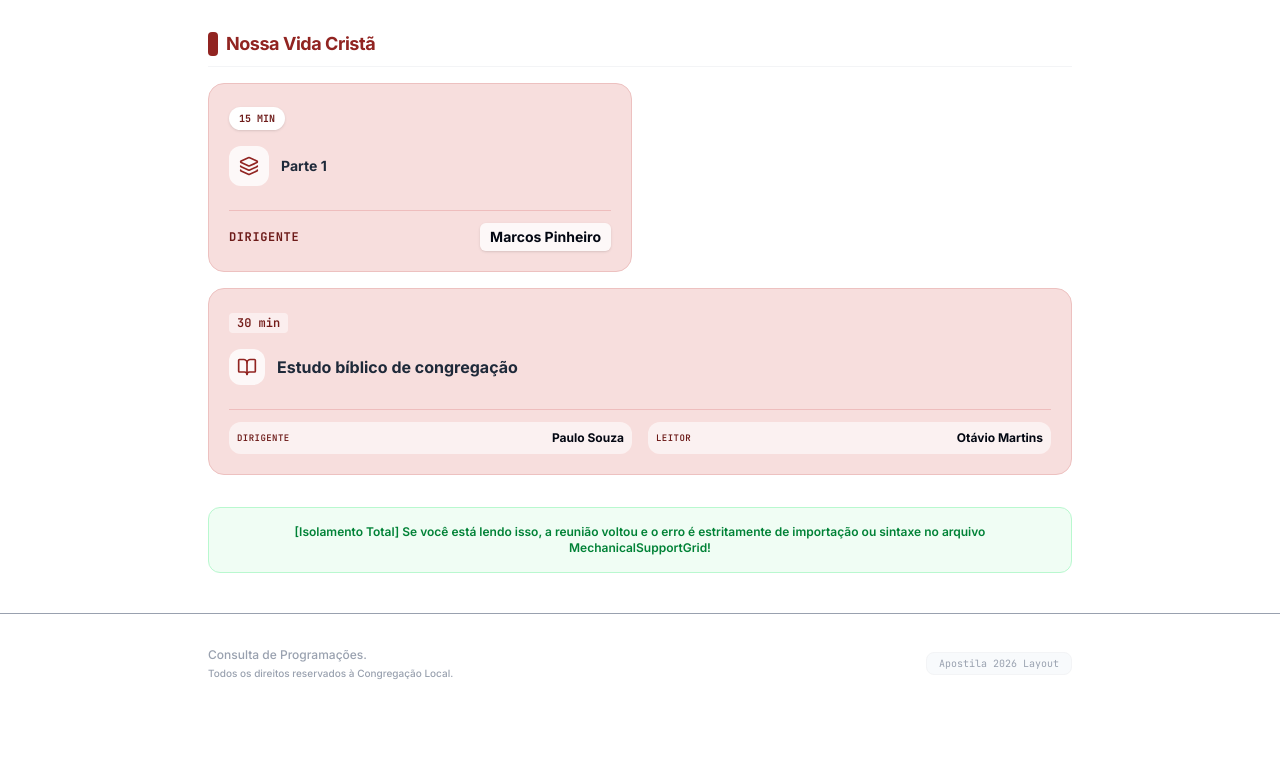
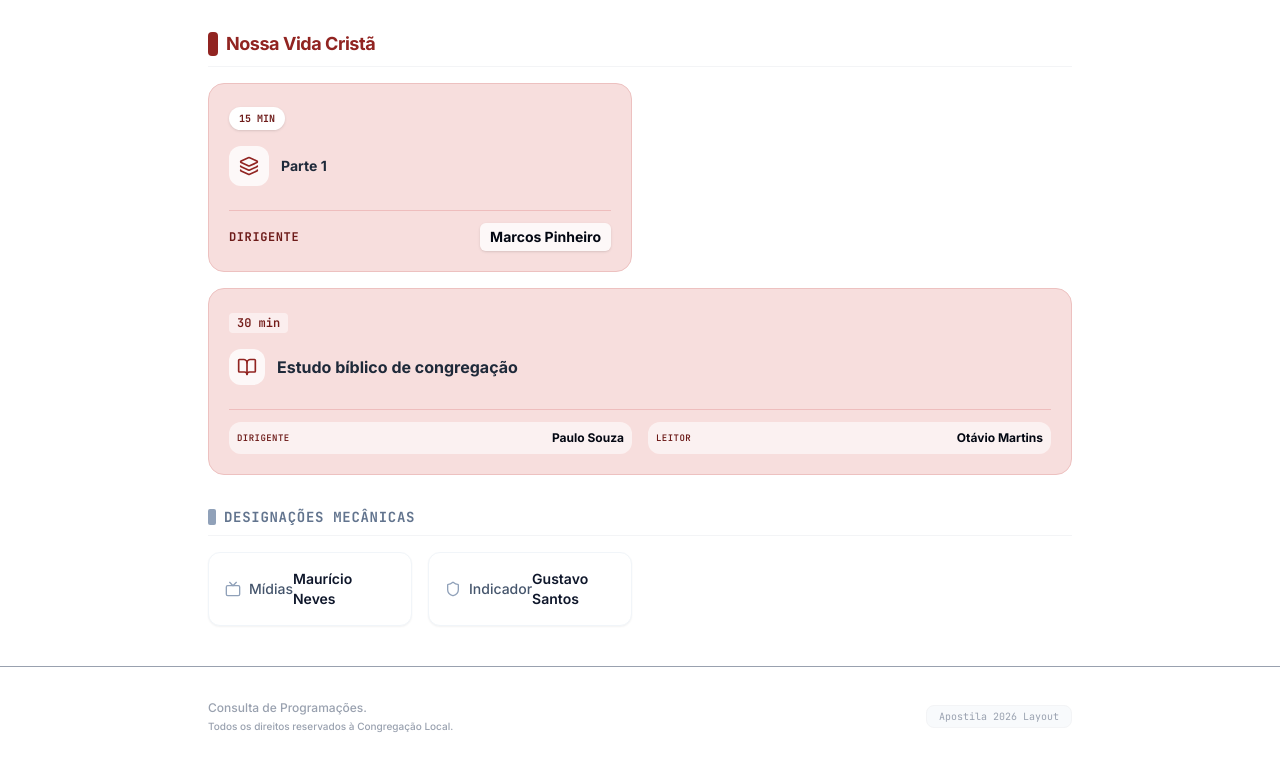
Before and after one commit to Sivuca73/appcontrole-web, a React (Vite) app: page / in a window 1280 px wide. Shown: the part 1192-1958 px from the top of the page. Before the commit the page ends 1905 px from the top, so only its background shows below. Built offline with nearby package versions, Linux system fonts and the light colour scheme; no server answers; the database is empty.

Commit message:
Update MeetingMidweek.tsx

```diff
--- a/src/components/MeetingMidweek.tsx
+++ b/src/components/MeetingMidweek.tsx
@@ -15,6 +15,9 @@ import {
 } from 'lucide-react';
 import { SecaoVidaMinisterio, DesignacoesMecanicas } from '../types';
 
+// ADICIONADO: O import que estava faltando e causando o erro!
+import { MechanicalSupportGrid } from './MechanicalSupportGrid';
+
 interface MeetingMidweekProps {
   key?: string;
   meioSemana?: SecaoVidaMinisterio;
@@ -22,6 +25,7 @@ interface MeetingMidweekProps {
 }
 
 export function MeetingMidweek({ meioSemana, mecanicas }: MeetingMidweekProps) {
+  // 1. Verificação preventiva inicial
   if (!meioSemana) {
     return (
       <div className="flex flex-col items-center justify-center p-12 text-center bg-white rounded-2xl border border-gray-100 min-h-[300px] shadow-sm">
@@ -34,6 +38,8 @@ export function MeetingMidweek({ meioSemana, mecanicas }: MeetingMidweekProps) {
     );
   }
 
+  // 2. Bloco de captura global para impedir Tela Branca
+  try {
     return (
       <div className="space-y-8" id="meio-semana-programacao-view">
 
@@ -266,9 +272,19 @@ export function MeetingMidweek({ meioSemana, mecanicas }: MeetingMidweekProps) {
           </div>
         </div>
 
-      <div className="p-4 bg-green-50 border border-green-200 text-center rounded-xl text-xs text-green-700 font-semibold">
-        [Isolamento Total] Se você está lendo isso, a reunião voltou e o erro é estritamente de importação ou sintaxe no arquivo MechanicalSupportGrid!
+        {/* Rodapé Ativado de forma segura */}
+        <MechanicalSupportGrid designacoes={mecanicas} />
       </div>
+    );
+  } catch (error) {
+    console.error("Erro crítico interceptado no MeetingMidweek:", error);
+    return (
+      <div className="p-6 bg-red-50 border border-red-200 text-red-800 rounded-xl max-w-md mx-auto mt-10">
+        <p className="font-bold">Aviso do Sistema</p>
+        <p className="text-sm mt-1">
+          O componente foi reiniciado de forma segura para evitar travamentos na tela.
+        </p>
       </div>
     );
   }
+}
```
Lines whose indentation alone changed are shown as unchanged.
